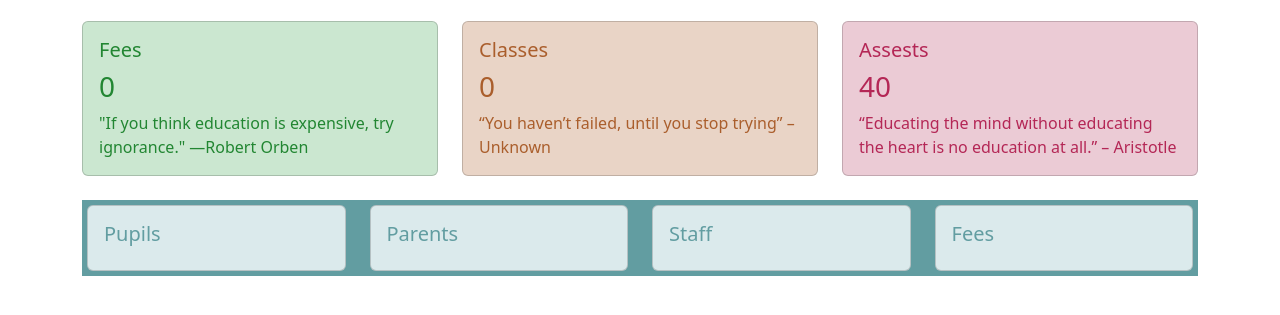
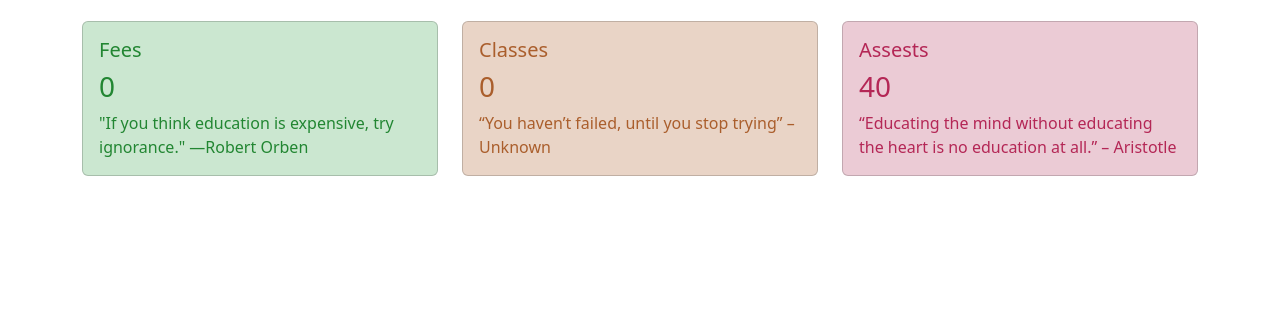
Before and after one commit to OnmejeTg/BHA-Postgres, a Django app: page /admin_home/ in a window 1280 px wide. Shown: the part 335-650 px from the top of the page. Run offline with Django 4.2, Linux system fonts and the light colour scheme; the visitor is signed in with stand-in values (Sample User, id 1); data that the repository does not hold is empty; some libraries are stand-ins or nearby versions.

Commit message:
Refactor 001

```diff
--- a/core/templates/admins/admin_home.html
+++ b/core/templates/admins/admin_home.html
@@ -133,37 +133,6 @@
   </div>
 </div>
 <br />
-<div class="container" style="background-color: #629da1; padding:5px;">
-  <div class="row">
-    <div class="col-sm-3">
-      <div class="card" style="background-color: rgb(219, 234, 236)">
-        <div class="card-body">
-          <a href="{% url 'pupil' %}" style="text-decoration: none;"><h5 class="card-title" style="color: #629da1;">Pupils</h5></a>
-        </div>
-      </div>
-    </div>
-    <div class="col-sm-3">
-      <div class="card" style="background-color: rgb(219, 234, 236)">
-        <div class="card-body">
-          <a href="{% url 'view_parent' %}" style="text-decoration: none;"><h5 class="card-title" style="color: #629da1;">Parents</h5></a>
-        </div>
-      </div>
-    </div>
-    <div class="col-sm-3">
-      <div class="card" style="background-color: rgb(219, 234, 236)">
-        <div class="card-body">
-          <a href="{% url 'view_staff' %}" style="text-decoration: none;"><h5 class="card-title" style="color: #629da1;">Staff</h5></a>
-        </div>
-      </div>
-    </div>
-    <div class="col-sm-3">
-      <div class="card" style="background-color: rgb(219, 234, 236)">
-        <div class="card-body">
-          <a href="{% url 'fee' %}" style="text-decoration: none;"><h5 class="card-title" style="color: #629da1;">Fees</h5></a>
-        </div>
-      </div>
-    </div>
-  </div>
-</div>
+
   {% endblock %}
 </div>
--- a/core/templates/fee/fee.html
+++ b/core/templates/fee/fee.html
@@ -41,7 +41,7 @@
         </div>
         <div class="col-12">
           <button type="submit" class="btn btn-primary" name="html">Check</button>
-          <button type="submit" class="btn btn-primary" name="pdf">PDF</button>
+          <button  type="submit" disabled class="btn btn-primary" name="pdf">PDF</button>
 
         </div>
       </form>
@@ -78,7 +78,7 @@
         </div>
         <div class="col-12">
           <button type="submit" class="btn btn-primary" name="html">Check</button>
-          <button type="submit" class="btn btn-primary" name="pdf">PDF</button>
+          <button type="submit" disabled class="btn btn-primary" name="pdf">PDF</button>
         </div>
       </form>
   </div>
--- a/core/views.py
+++ b/core/views.py
@@ -631,19 +631,24 @@ def pay_action(request):
         year = request.POST['year']
         term = request.POST['term']
         amount = request.POST['amount']
+        try:
+            pupil = Pupil.objects.get(pupil_id=id_pupil)
+            if term == 'fee_first':
+                fee = feeFirst.objects.create(
+                    pupil_id=pupil, amount=amount, academic_year=year)
+            elif term == 'fee_second':
+                fee = feeSecond.objects.create(
+                    pupil_id=pupil, amount=amount, academic_year=year)
+            else:
+                fee = feeThird.objects.create(
+                    pupil_id=pupil, amount=amount, academic_year=year)
+            fee.save()
+            messages.info(request, 'Added Succesfully')
+            return redirect('pay')
+        except ObjectDoesNotExist:
+             messages.info(request, 'Invaild Pupil ID: '+ id_pupil)
+        finally:
+            return render(request, 'fee/pay.html')
 
-        pupil = Pupil.objects.get(pupil_id=id_pupil)
-        if term == 'fee_first':
-            fee = feeFirst.objects.create(
-                pupil_id=pupil, amount=amount, academic_year=year)
-        elif term == 'fee_second':
-            fee = feeSecond.objects.create(
-                pupil_id=pupil, amount=amount, academic_year=year)
-        else:
-            fee = feeThird.objects.create(
-                pupil_id=pupil, amount=amount, academic_year=year)
-        fee.save()
-        messages.info(request, 'Added Succesfully')
-        return redirect('pay')
     else:
         return render(request, 'fee.pay.html')
```
Also changed, not shown: 1 other file.
